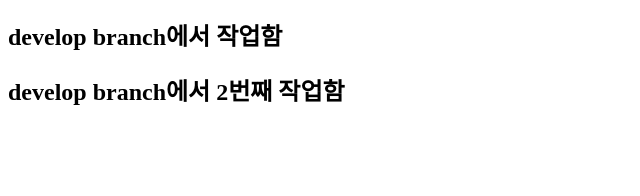
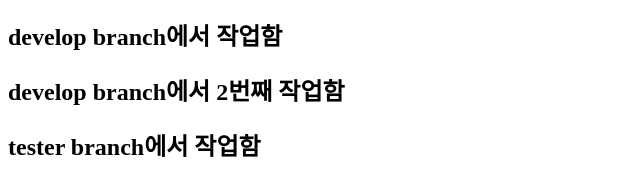
Before and after one commit to creatinewon/OSS_4, a plain HTML site: page index.html in a window 1280 px wide. Shown: the part 96-292 px from the top of the page, without its empty margins (0-640 px from the left). Drawn offline with Linux system fonts and the light colour scheme.

Commit message:
tester commit

```diff
--- a/index.html
+++ b/index.html
@@ -8,5 +8,7 @@
 
         <h2>develop branch에서 작업함</h2>
         <h2>develop branch에서 2번째 작업함</h2>
+
+        <h2>tester branch에서 작업함</h2>
     </body>
 </html>
```
